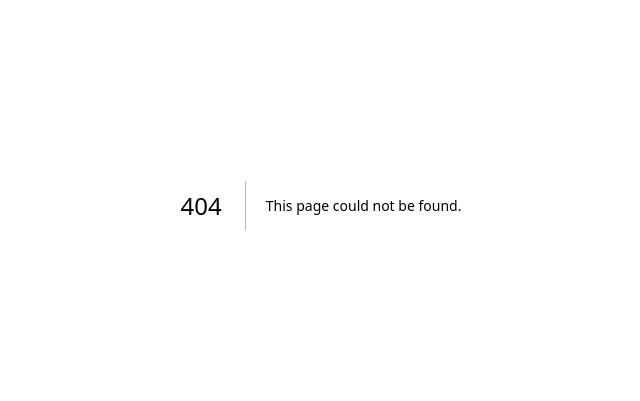
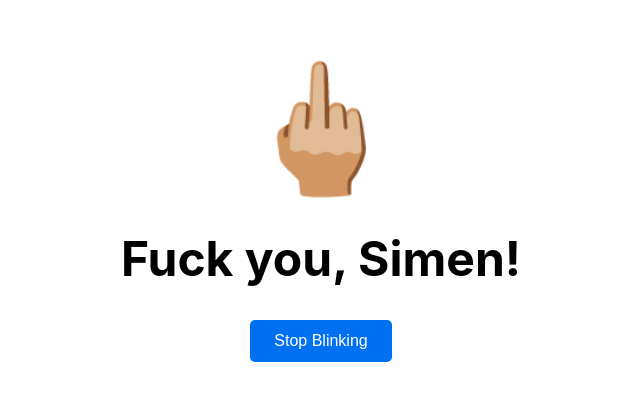
Before and after one commit to SanderBreivik/SanderBreivik.no, a Next.js app: page /simen in a window 1280 px wide. Before the commit this address had no page. Shown: the part 195-596 px from the top of the page, without its empty margins (319-959 px from the left). Built offline with nearby package versions, Linux system fonts and the light colour scheme.

Commit message:
Add Simen component with blinking message and styles

```diff
--- /dev/null
+++ b/pages/simen.tsx
@@ -0,0 +1,35 @@
+import { useState, useEffect } from 'react';
+import styles from './styles/Simen.module.scss';
+
+export default function Simen() {
+  const [isBlinking, setIsBlinking] = useState(true);
+  const [visible, setVisible] = useState(true);
+
+  useEffect(() => {
+    if (isBlinking) {
+      const interval = setInterval(() => {
+        setVisible(prev => !prev);
+      }, 500);
+
+      return () => clearInterval(interval);
+    }
+  }, [isBlinking]);
+
+  return (
+    <div className={styles.container}>
+      <main className={styles.main}>
+        <div className={styles.messageContainer} style={{ opacity: visible ? 1 : 0 }}>
+          <div className={styles.fuckYou}>🖕🏼</div>
+          <h1 className={styles.message}>Fuck you, Simen!</h1>
+        </div>
+
+        <button
+          className={styles.blinkToggle}
+          onClick={() => setIsBlinking(!isBlinking)}
+        >
+          {isBlinking ? 'Stop Blinking' : 'Start Blinking'}
+        </button>
+      </main>
+    </div>
+  );
+}
--- /dev/null
+++ b/pages/styles/Simen.module.scss
@@ -0,0 +1,60 @@
+.container {
+  display: flex;
+  flex-direction: column;
+  min-height: 100vh;
+}
+
+.main {
+  flex: 1;
+  display: flex;
+  flex-direction: column;
+  justify-content: center;
+  align-items: center;
+  padding: 2rem;
+  text-align: center;
+}
+
+.messageContainer {
+  display: flex;
+  flex-direction: column;
+  align-items: center;
+  justify-content: center;
+  margin-bottom: 2rem;
+  transition: opacity 0.2s ease;
+}
+
+.fuckYou {
+  font-size: 8rem;
+  margin-bottom: 1.5rem;
+}
+
+.message {
+  font-size: 3rem;
+  font-weight: bold;
+  margin: 0;
+}
+
+.blinkToggle {
+  padding: 0.75rem 1.5rem;
+  background-color: #0070f3;
+  color: white;
+  border: none;
+  border-radius: 5px;
+  font-size: 1rem;
+  cursor: pointer;
+  transition: background-color 0.3s ease;
+}
+
+.blinkToggle:hover {
+  background-color: #0051b3;
+}
+
+@media (max-width: 768px) {
+  .thumbsDown {
+    font-size: 6rem;
+  }
+
+  .message {
+    font-size: 2rem;
+  }
+}
```
